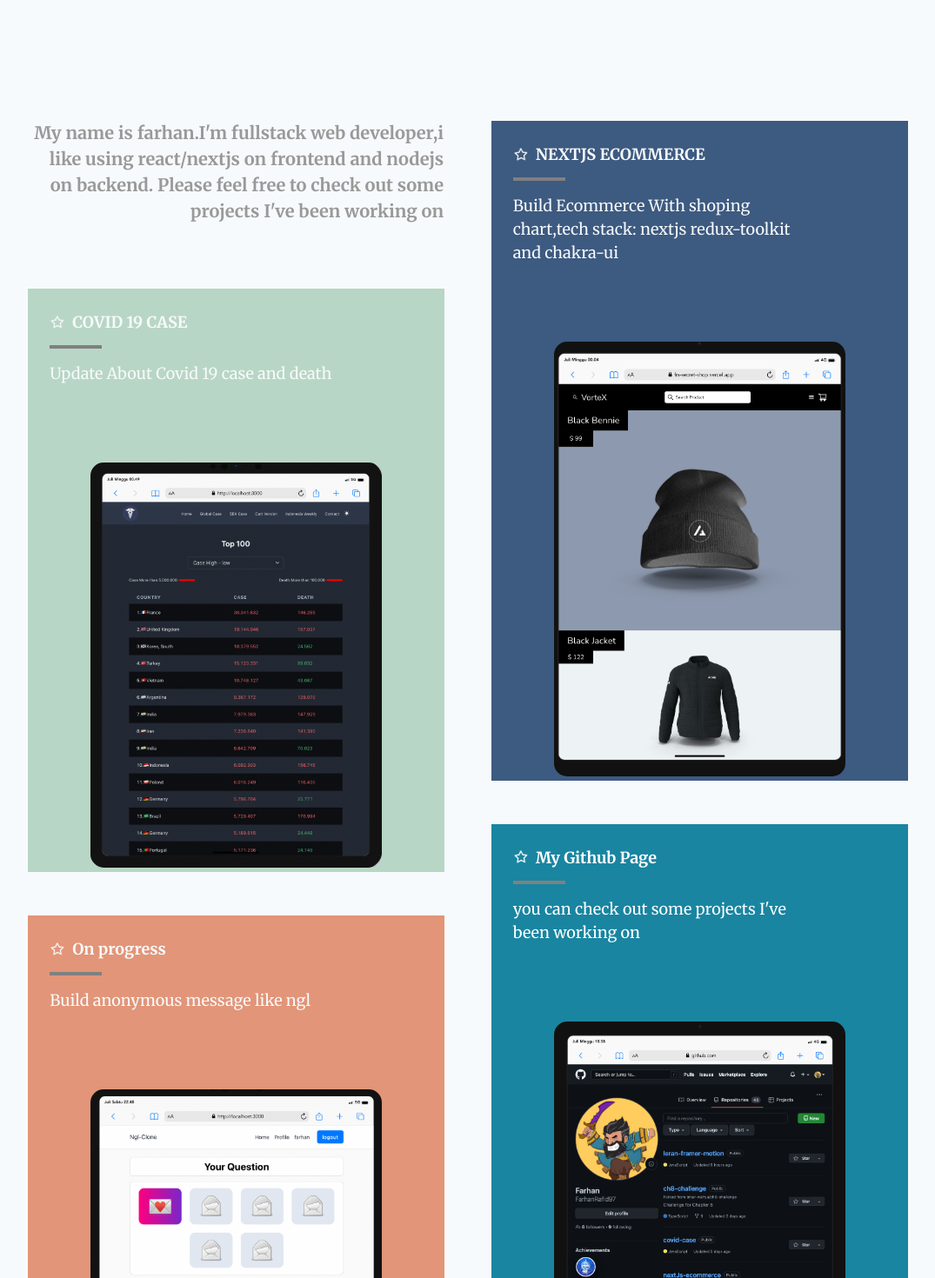
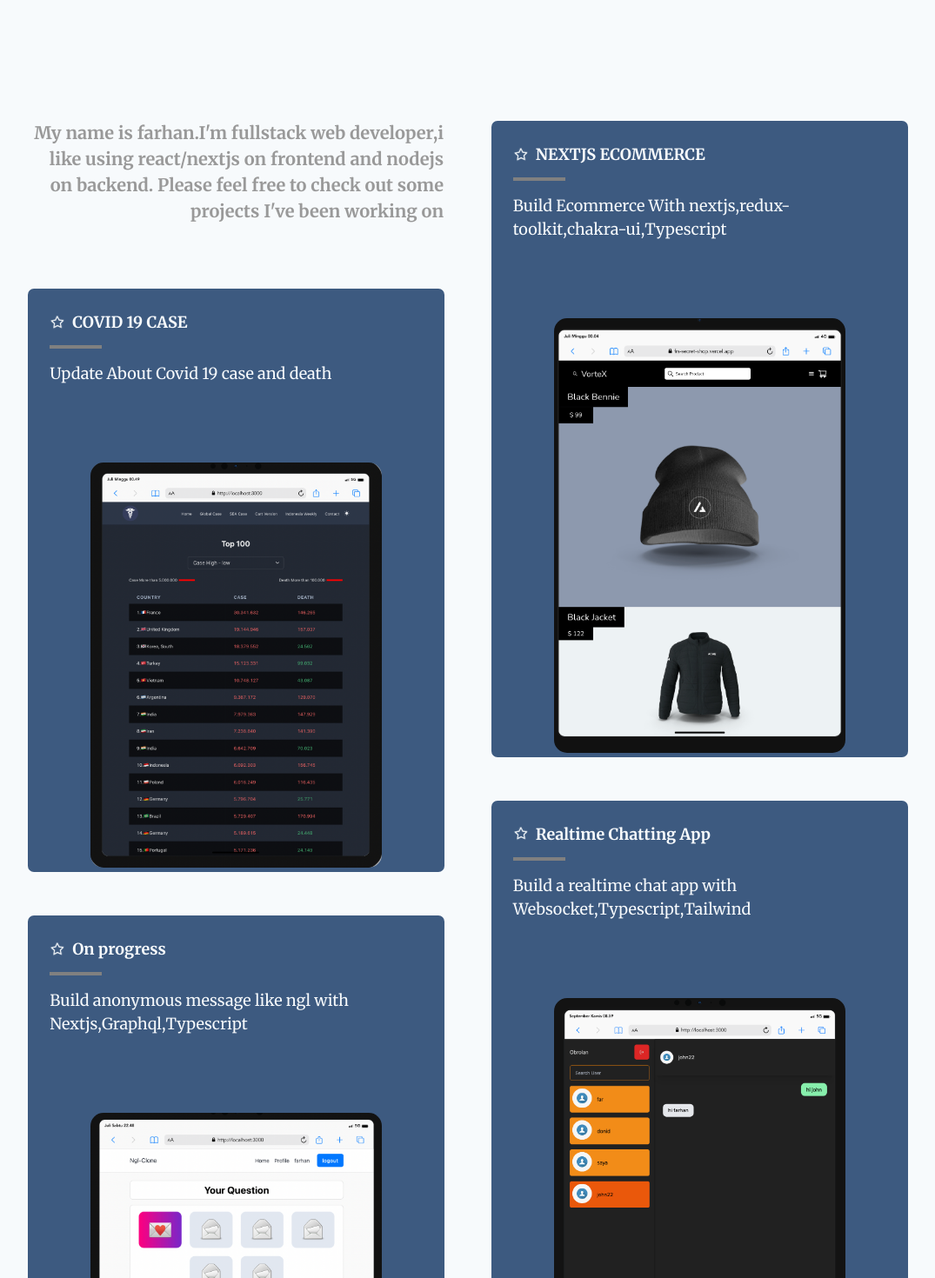
Before and after one commit to FarhanRafid97/my-portofolio, a React (Create React App) app: page / in a window 1280 px wide. Shown: the part 240-1710 px from the top of the page at 87% size, without its empty margins (102-1177 px from the left). Built offline with nearby package versions, Linux system fonts and the light colour scheme.

Commit message:
change project

```diff
--- a/src/components/Home/Card.js
+++ b/src/components/Home/Card.js
@@ -19,6 +19,7 @@ const Card = ({ title, body, imgUrl, bgColor, color, hoverColor, link }) => {
       bg={bgColor}
       transition="0.3s"
       color={color}
+      borderRadius="7px"
       _hover={{ color: hoverColor, textDecoration: 'none ' }}
     >
       <Flex
--- a/src/components/Home/Home.jsx
+++ b/src/components/Home/Home.jsx
@@ -2,7 +2,7 @@ import { chakra, Flex, Text, useColorModeValue } from '@chakra-ui/react';
 import { isValidMotionProp, motion } from 'framer-motion';
 import React from 'react';
 import p1 from '../../img/p1.png';
-import p2 from '../../img/p2.png';
+import p5 from '../../img/p5.png';
 import p3 from '../../img/p3.png';
 import p4 from '../../img/p4.png';
 import Card from './Card';
@@ -71,18 +71,18 @@ const Home = () => {
             title="COVID 19 CASE"
             body="Update About Covid 19 case and death"
             imgUrl={p1}
-            bgColor="#B8D6C5"
+            bgColor="#3d5a80"
             color="gray.50"
-            hoverColor="green.600"
+            hoverColor="gray.400"
             link="https://covid-19-case.vercel.app"
           />
           <Card
             title="On progress"
-            body="Build anonymous message like ngl"
+            body="Build anonymous message like ngl with Nextjs,Graphql,Typescript"
             imgUrl={p4}
-            bgColor="#e29578"
+            bgColor="#3d5a80"
             color="gray.50"
-            hoverColor="green.600"
+            hoverColor="gray.400"
             link="https://github.com/FarhanRafid97/ngl_clone"
           />
         </Flex>
@@ -95,7 +95,7 @@ const Home = () => {
         >
           <Card
             title="NEXTJS ECOMMERCE"
-            body="Build Ecommerce With shoping chart,tech stack: nextjs redux-toolkit and chakra-ui"
+            body="Build Ecommerce With nextjs,redux-toolkit,chakra-ui,Typescript"
             imgUrl={p3}
             bgColor="#3d5a80"
             color="gray.50"
@@ -104,13 +104,13 @@ const Home = () => {
           />
 
           <Card
-            title="My Github Page"
-            body="you can check out some projects I've been working on"
-            imgUrl={p2}
-            bgColor="#1985a1"
-            color="white"
-            hoverColor="blue.200"
-            link="https://github.com/FarhanRafid97"
+            title="Realtime Chatting App"
+            body="Build a realtime chat app with Websocket,Typescript,Tailwind"
+            imgUrl={p5}
+            bgColor="#3d5a80"
+            color="gray.50"
+            hoverColor="gray.400"
+            link="https://github.com/FarhanRafid97/chatt_app"
           />
         </Flex>
       </ChakraBox>
```
Also changed, not shown: src/img/p5.png (added).
